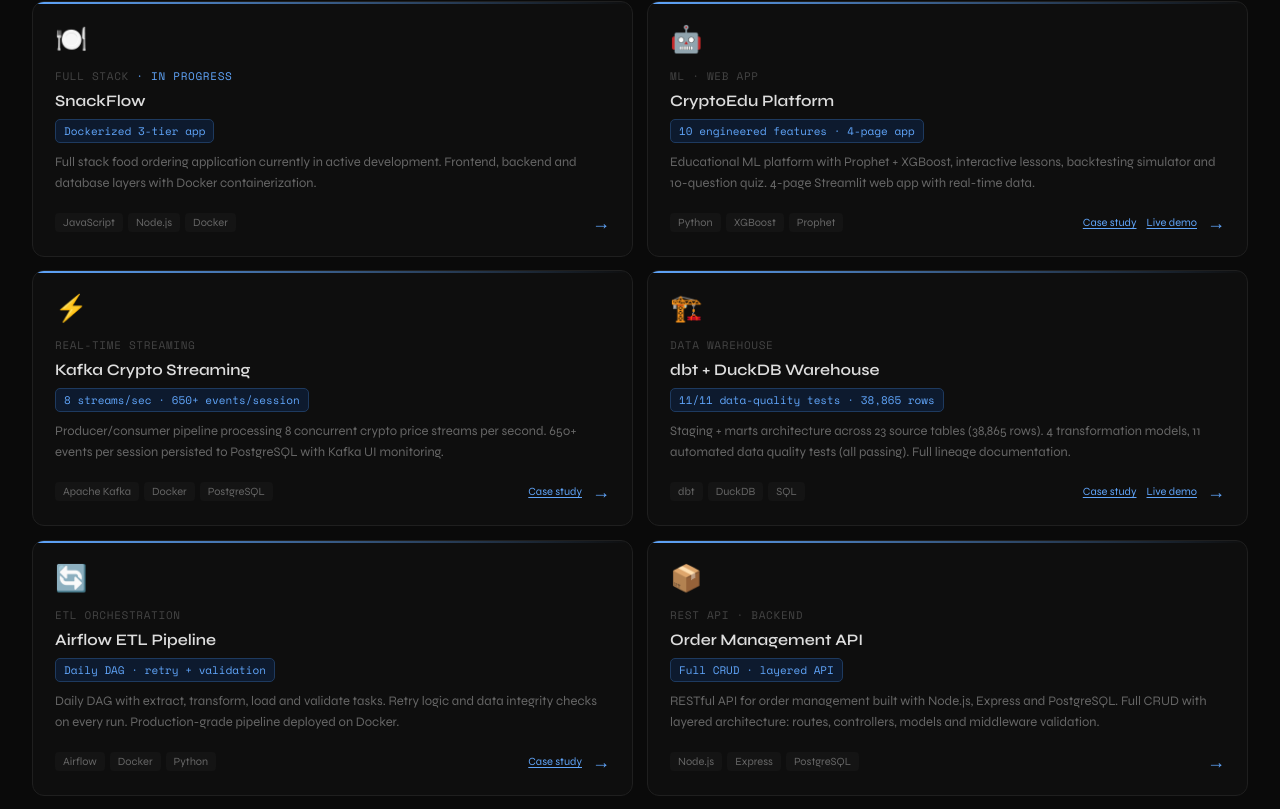
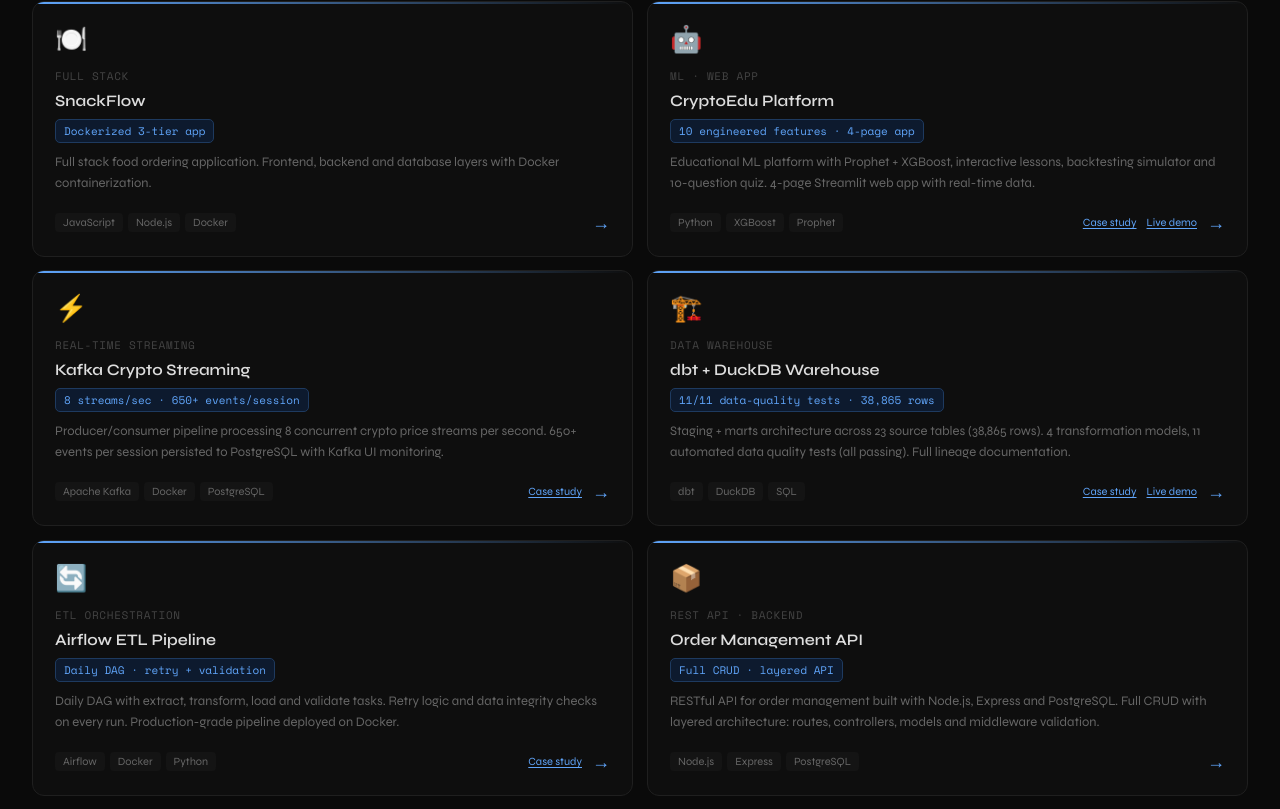
Before and after one commit to yustin-prz/portfolio, a React (Create React App) app: page / in a window 1280 px wide. Shown: the part 2937-3746 px from the top of the page. Built offline with nearby package versions, Linux system fonts and the light colour scheme.

Commit message:
Marca SnackFlow como proyecto terminado
Quita el flag inProgress y ajusta la descripción, ya que el desarrollo
del proyecto ya finalizó.

```diff
--- a/src/data.js
+++ b/src/data.js
@@ -136,10 +136,9 @@
       category: 'Backend',
       name: 'SnackFlow',
       highlight: 'Dockerized 3-tier app',
-      desc: 'Full stack food ordering application currently in active development. Frontend, backend and database layers with Docker containerization.',
+      desc: 'Full stack food ordering application. Frontend, backend and database layers with Docker containerization.',
       tech: ['JavaScript', 'Node.js', 'Docker', 'PostgreSQL'],
       url: 'https://github.com/yustin-prz/snackflow',
-      inProgress: true,
     },
     {
       emoji: '🤖',
```
